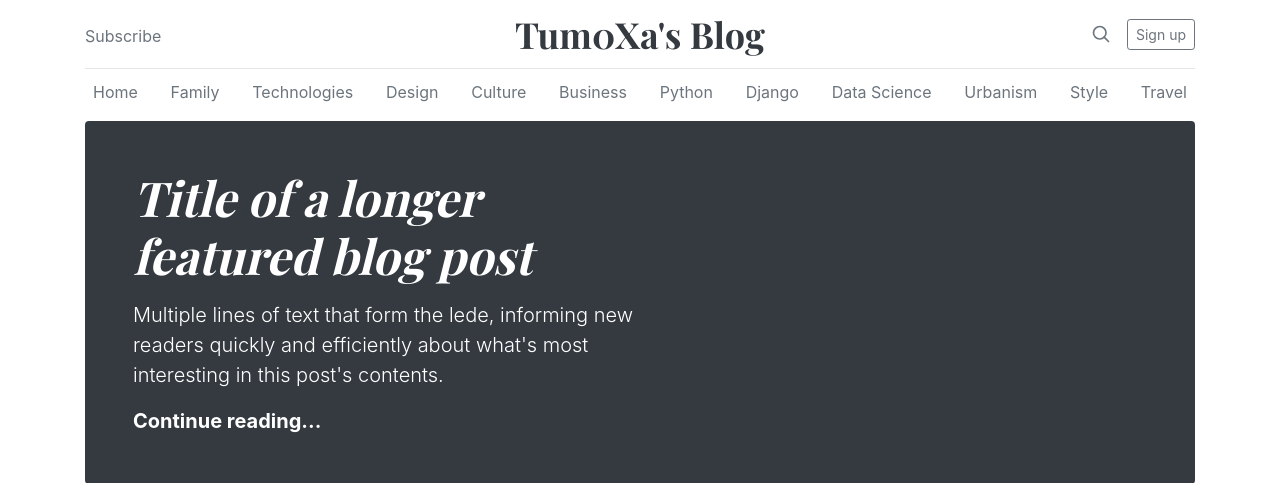
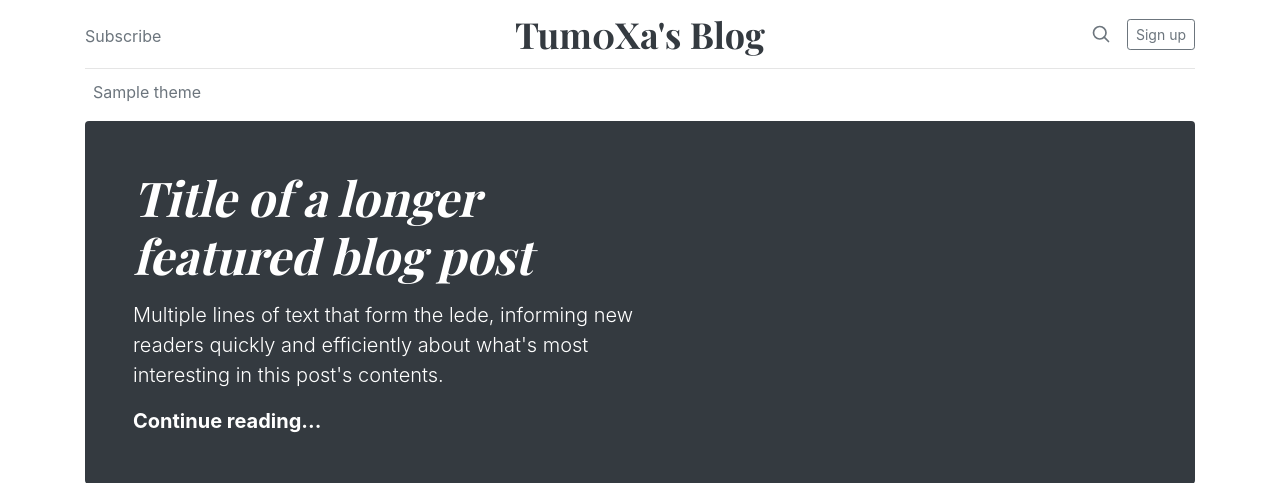
Before and after one commit to tum0xa/t-blog, a Django app: page / in a window 1280 px wide. Shown: the top 483 px of the page. Run offline with Django 3.2, Linux system fonts and the light colour scheme; tables that the repository leaves empty hold one stand-in row (values such as "Sample post"); some libraries are stand-ins or nearby versions.

Commit message:
Themes list (from db) added to navbar

```diff
--- a/blog/blog/models.py
+++ b/blog/blog/models.py
@@ -14,10 +14,20 @@ class Theme(models.Model):
                             blank=False,
                             verbose_name="Название темы"
                             )
+    slug = models.SlugField(default='unknowntheme',
+                            max_length=64,
+                            blank=False,
+                            verbose_name="Относительный url-адрес"
+                            )
     active = models.BooleanField(default=True,      # Показать/Скрыть тему
                                  blank=True,
                                  verbose_name="Отображать тему и связанные посты в блоге"
                                  )
+    short_description = models.TextField(default='Short description of the theme',
+                                   unique=False,
+                                   blank=True,
+                                   verbose_name="Короткое описание темы"
+                                         )
 
     def __str__(self):
         return self.name
--- a/blog/blog/views.py
+++ b/blog/blog/views.py
@@ -1,5 +1,9 @@
 from django.shortcuts import render
+
+from .models import Theme
 
 
 def index(request):
-    return render(request, 'blog/index.html')
+    themes_list = Theme.objects.all()
+    context = {'themes_list': themes_list}
+    return render(request, 'blog/index.html', context)
--- a/blog/templates/blog/nav.html
+++ b/blog/templates/blog/nav.html
@@ -1,16 +1,9 @@
+{% if themes_list %}
 <div class="nav-scroller py-1 mb-2">
     <nav class="nav d-flex justify-content-between">
-        <a class="p-2 text-muted" href="#">Home</a>
-        <a class="p-2 text-muted" href="#">Family</a>
-        <a class="p-2 text-muted" href="#">Technologies</a>
-        <a class="p-2 text-muted" href="#">Design</a>
-        <a class="p-2 text-muted" href="#">Culture</a>
-        <a class="p-2 text-muted" href="#">Business</a>
-        <a class="p-2 text-muted" href="#">Python</a>
-        <a class="p-2 text-muted" href="#">Django</a>
-        <a class="p-2 text-muted" href="#">Data Science</a>
-        <a class="p-2 text-muted" href="#">Urbanism</a>
-        <a class="p-2 text-muted" href="#">Style</a>
-        <a class="p-2 text-muted" href="#">Travel</a>
+        {% for theme in themes_list %}
+        <a class="p-2 text-muted" href="/{{ theme.slug }}">{{ theme.name }}</a>
+        {% endfor %}
     </nav>
 </div>
+{% endif %}
```
